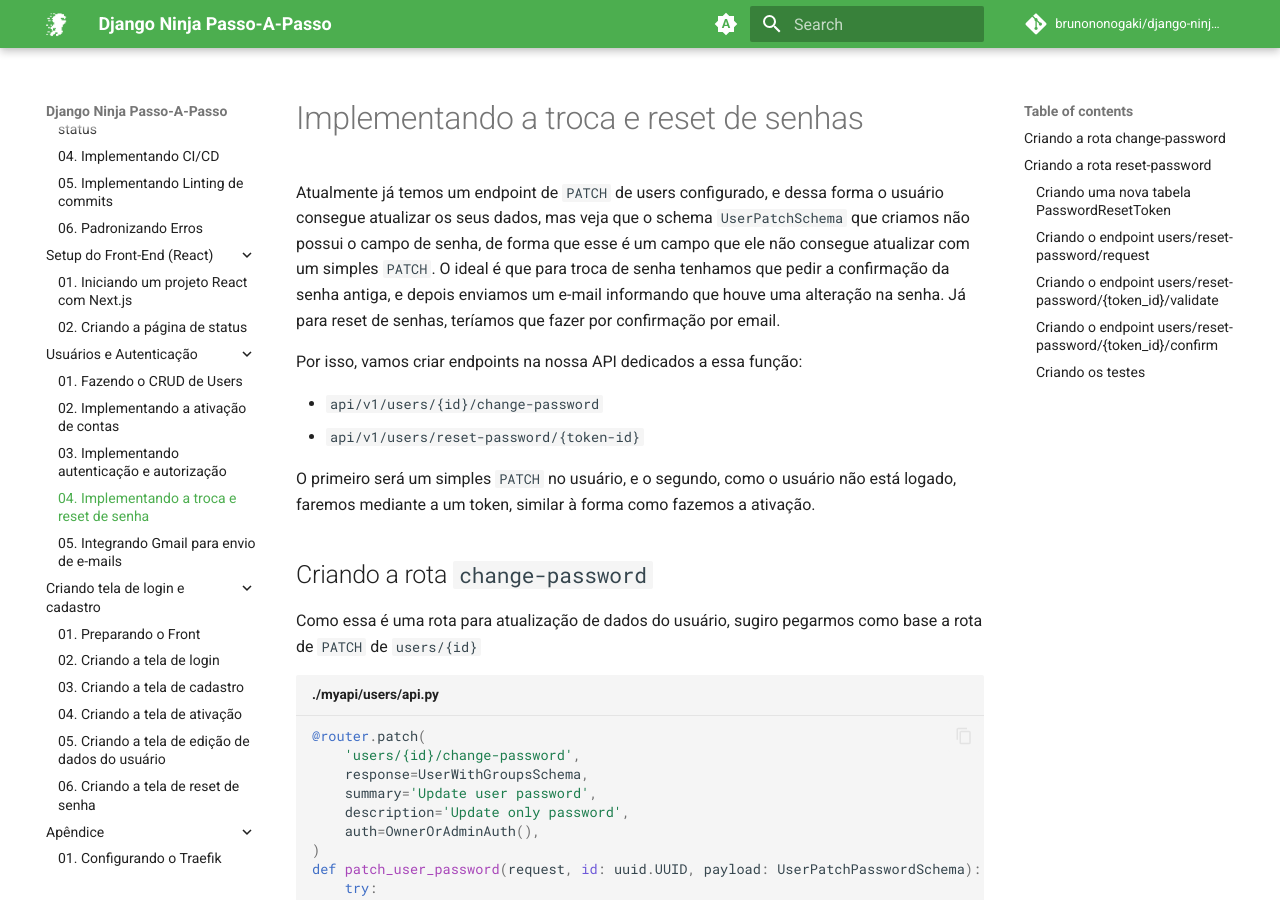
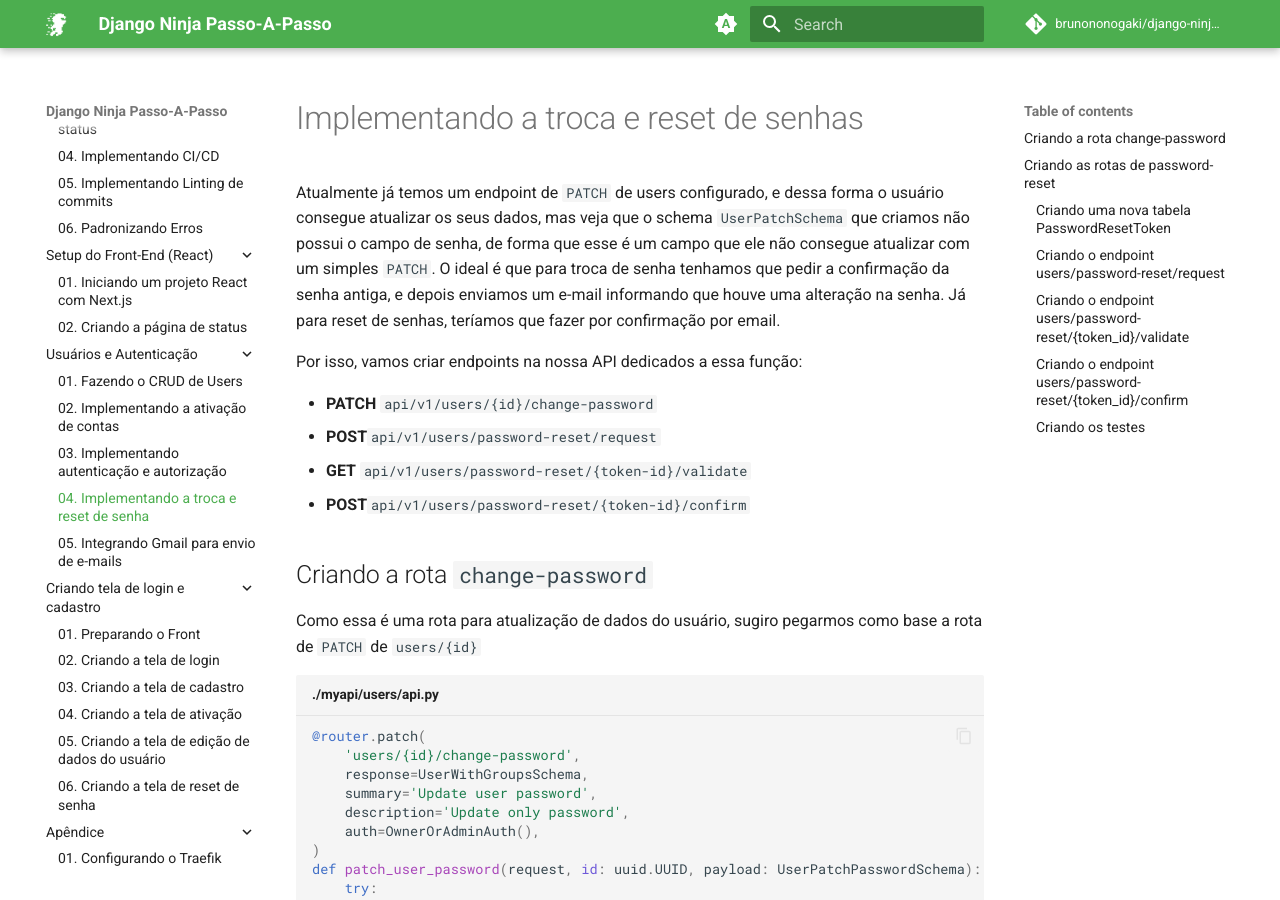
Before and after one commit to brunononogaki/django-ninja-boilerplate, an MkDocs documentation site: the page built from docs/docs/03_usuarios_autenticacao/04_Troca_e_Reset_Senha.md, in a window 1280 px wide and 900 px high. Built offline with MkDocs 1.6.1 and Material for MkDocs 9.7.7, drawn with Linux system fonts in a browser that asks for light colours; comment, search, counter and statistics services are not loaded; some of the changed text lies outside the part shown.

Commit message:
docs: fix documentation

````diff
--- a/docs/docs/03_usuarios_autenticacao/04_Troca_e_Reset_Senha.md
+++ b/docs/docs/03_usuarios_autenticacao/04_Troca_e_Reset_Senha.md
@@ -4,10 +4,11 @@ Atualmente já temos um endpoint de `PATCH` de users configurado, e dessa forma
 
 Por isso, vamos criar endpoints na nossa API dedicados a essa função:
 
-- `api/v1/users/{id}/change-password`
-- `api/v1/users/reset-password/{token-id}`
+- **PATCH** `api/v1/users/{id}/change-password`
+- **POST**`api/v1/users/password-reset/request`
+- **GET** `api/v1/users/password-reset/{token-id}/validate`
+- **POST**`api/v1/users/password-reset/{token-id}/confirm`
 
-O primeiro será um simples `PATCH` no usuário, e o segundo, como o usuário não está logado, faremos mediante a um token, similar à forma como fazemos a ativação.
 
 ## Criando a rota `change-password`
 
@@ -198,7 +199,7 @@ def test_change_password_user_to_other_user_fail(client, create_non_admin_access
     assert not user_admin.check_password('newevilpassword')
 ```
 
-## Criando a rota `reset-password`
+## Criando as rotas de `password-reset`
 
 O reset de senha é um pouco mais complexo, porque temos que fazer parecido com o sistema de ativação de conta. Ou seja, o usuário solicita o reset passando o e-mail dele, o sistema gera um token com expiração de 15 minutos e manda por e-mail, o usuário entra no link de reset de senha, define a nova senha e salva.
 
@@ -231,7 +232,7 @@ E agora gerar a migration:
 python3 manage.py makemigrations users
 ```
 
-### Criando o endpoint `users/reset-password/request`
+### Criando o endpoint `users/password-reset/request`
 
 Esse será o endpoint que será chamado pelo front quando o usuário solicitar um password reset, e ele deverá receber como payload o `e-mail` do usuário (poderia ser o username também, aí vai do seu gosto). Aí a ideia é gerarmos um token e armazenarmos na base (exatamente como é feito com o de ativação, depois que o usuário cria um cadastro), e enviamos esse e-mail para o usuário.
 
@@ -297,7 +298,7 @@ def send_password_reset_email(user, token_expiry_minutes=15):
     )
 
     # Build password reset URL using the token id
-    reset_url = f'{protocol}://{frontend_fqdn}/reset-password/{reset_token.id}'
+    reset_url = f'{protocol}://{frontend_fqdn}/password-reset/{reset_token.id}'
 
     # Prepare email with HTML formatting
     html_body = f"""
@@ -352,7 +353,7 @@ def send_password_reset_email(user, token_expiry_minutes=15):
         raise ServiceError('An error ocurred when sending the e-mail')
 ```
 
-### Criando o endpoint `users/reset-password/{token_id}/validate`
+### Criando o endpoint `users/password-reset/{token_id}/validate`
 
 Esse endpoint receberá um GET apenas para validar se o token que o usuário tem é válido, e caso seja, o front-end abrirá o formulário para ele de fato fazer a alteração da senha.
 
@@ -402,7 +403,7 @@ def validate_password_reset_token(token_id: str):
     return {'valid': True, 'message': 'Token is valid'}
 ```
 
-### Criando o endpoint `users/reset-password/{token_id}/confirm`
+### Criando o endpoint `users/password-reset/{token_id}/confirm`
 
 Esse é o endpoint que fará a validação do token de reset de senha, e já deverá receber no payload a senha nova. Caso ele valide que o token é válido, faremos a atualização da senha do usuário.
 
````
Also changed, not shown: docs/docs/04_frontend_login/06_Tela_reset_senha.md (+1 -1 lines).
